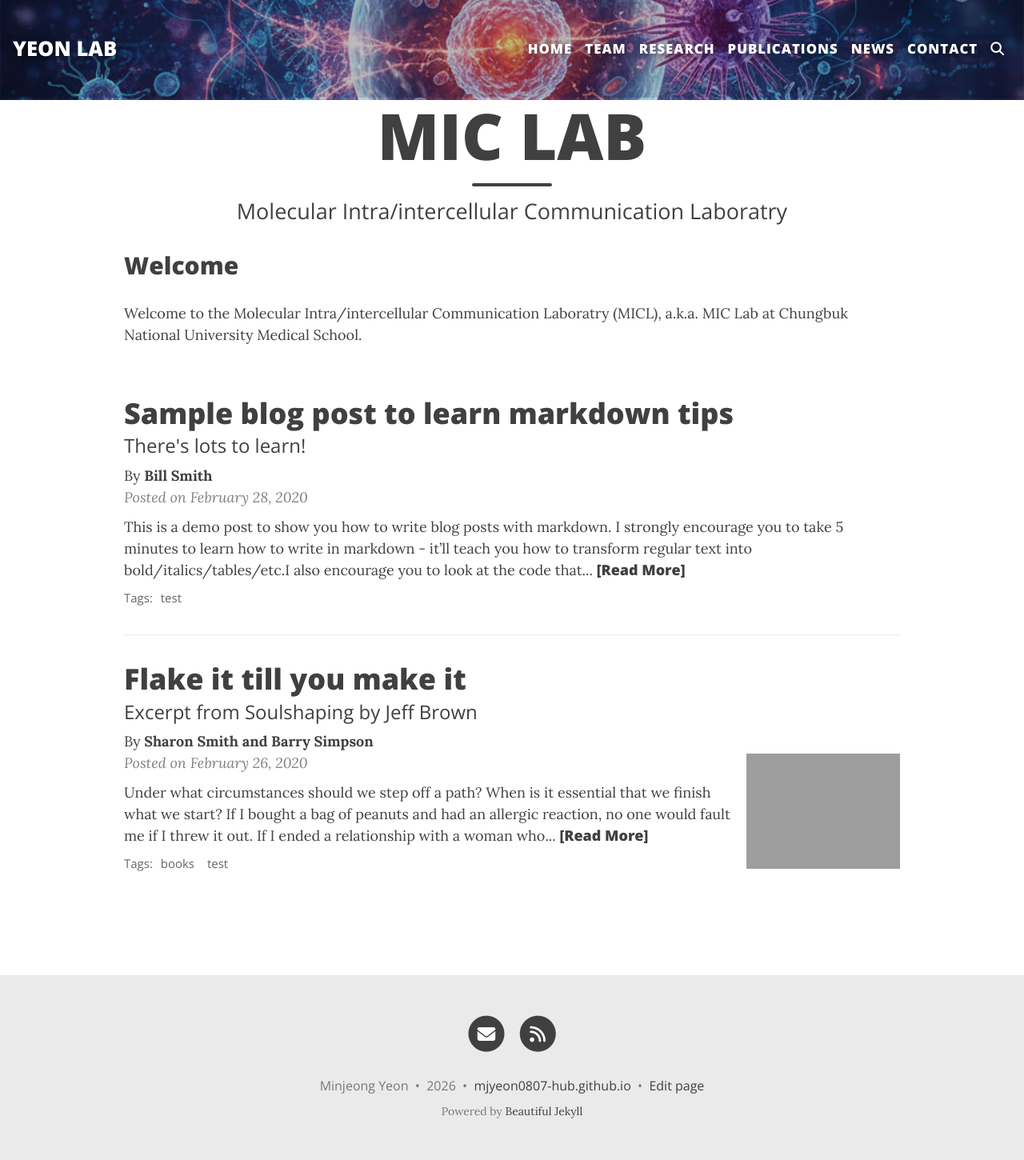
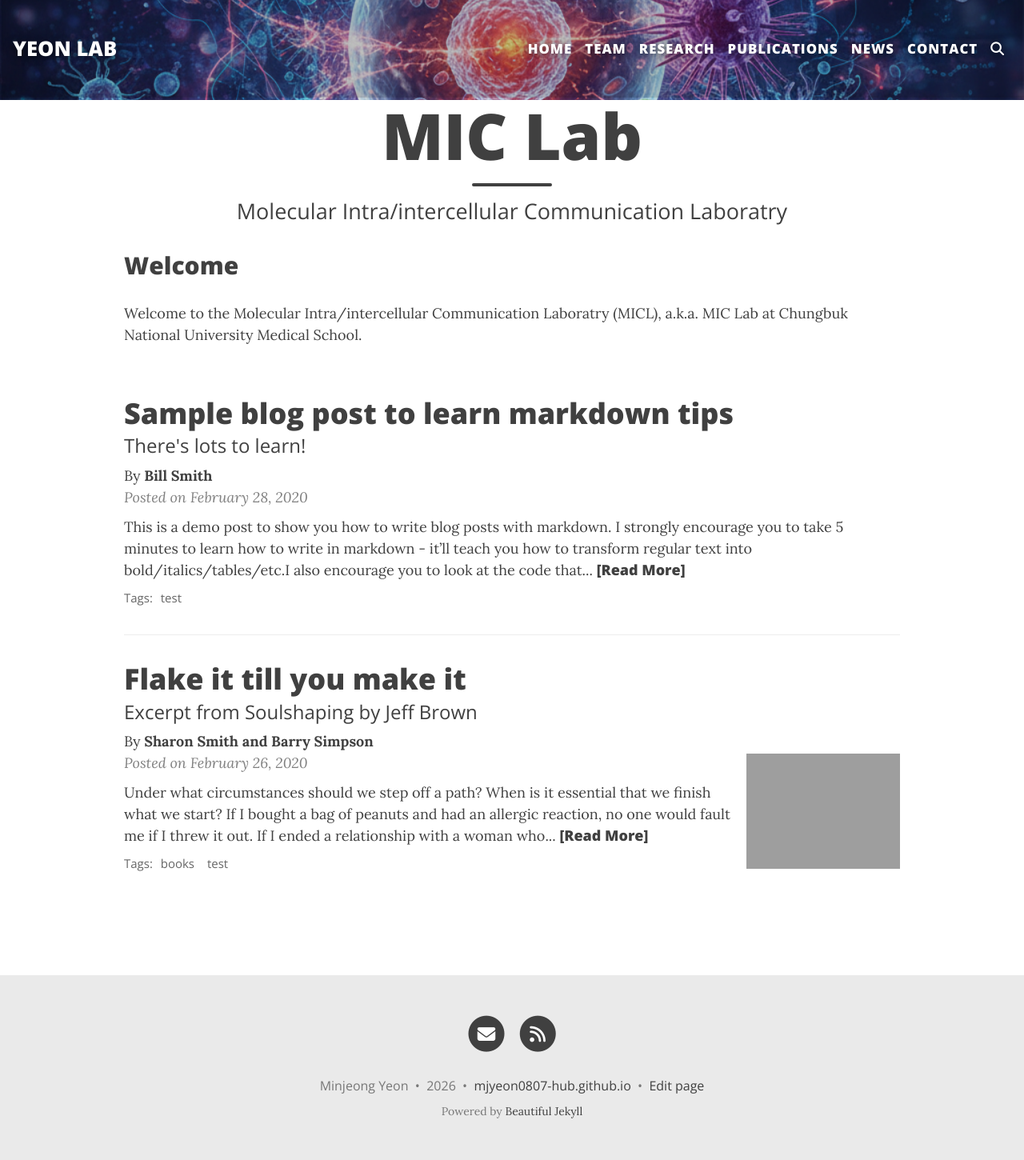
Before and after one commit to mjyeon0807-hub/mjyeon0807-hub.github.io, a Jekyll site: the page built from index.md, in a window 1280 px wide. Shown: the whole page at 80% size. Built offline with Jekyll 4.4.1, drawn with Linux system fonts in a browser that asks for light colours; comment, search, counter and statistics services are not loaded.

```diff
--- a/index.md
+++ b/index.md
@@ -1,6 +1,6 @@
 ---
 layout: home
-title: "MIC LAB"
+title: "MIC Lab"
 subtitle: "Molecular Intra/intercellular Communication Laboratry"
 ---
 
```
